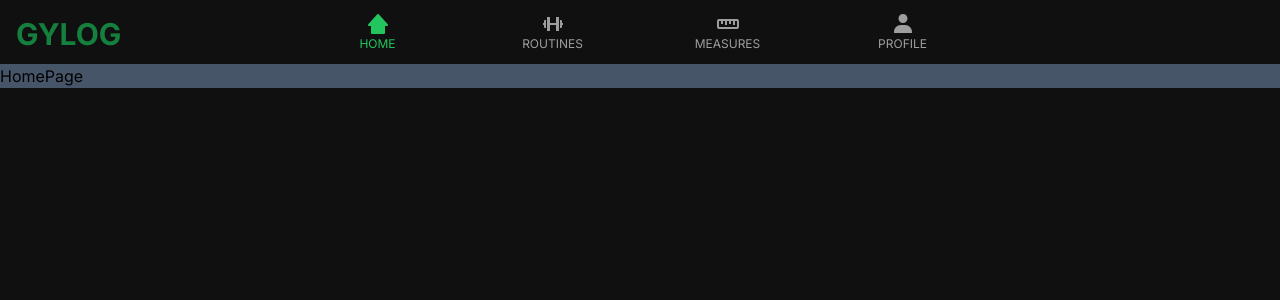
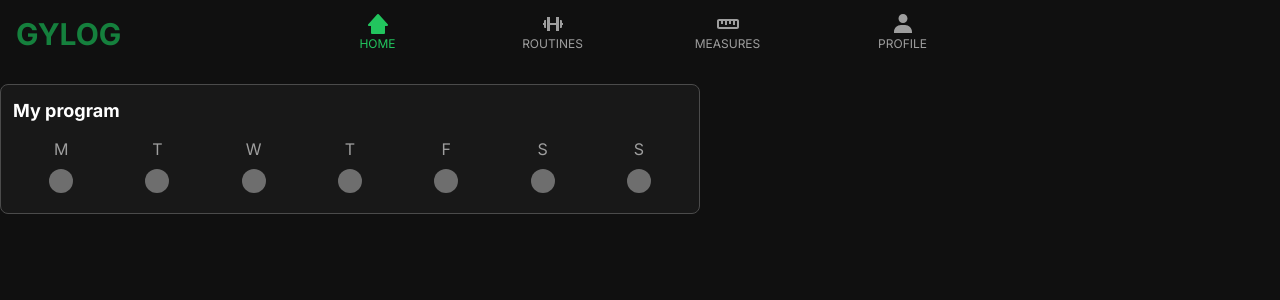
Before and after one commit to fabrizio411/gylog, a Next.js app: page / in a window 1280 px wide. Shown: the top 300 px of the page. Built offline with nearby package versions, Linux system fonts and the light colour scheme.

Commit message:
Add: Program card styles

```diff
--- a/app/(root)/(home)/page.tsx
+++ b/app/(root)/(home)/page.tsx
@@ -1,6 +1,10 @@
+import ProgramCard from '@/components/cards/ProgramCard'
+
 const HomePage = () => {
   return (
-    <main className='bg-slate-600'>HomePage</main>
+    <main className='main-container flex flex-col items-center'>
+      <ProgramCard />
+    </main>
   )
 }
 
--- a/app/globals.css
+++ b/app/globals.css
@@ -3,8 +3,8 @@
 @tailwind utilities;
 
 @layer components {
-    .main {
-        @apply text-xl
+    .main-container {
+        @apply w-full sm:w-[700px] mt-12 sm:mt-5
     }
 
     .button {
--- /dev/null
+++ b/components/cards/ProgramCard.tsx
@@ -0,0 +1,20 @@
+import Link from 'next/link'
+
+const ProgramCard = () => {
+  const days = ['m', 't', 'w', 't', 'f', 's', 's']
+  return (
+    <Link href='/program' className='block bg-dark-2 border border-dark-border hover:border-green-700 p-3 pb-5 rounded-lg w-11/12 sm:w-full'>
+      <h2 className='text-light-1 sm:text-lg font-bold mb-3'>My program</h2>
+      <div className='flex justify-around w-full'>
+        {days.map(day => (
+          <div className='flex flex-col items-center gap-2'>
+            <div className='uppercase text-xs sm:text-base text-light-2'>{day}</div>
+            <div className='w-4 h-4 sm:w-6 sm:h-6 bg-light-3 rounded-full'></div>
+          </div>
+        ))}
+      </div>
+    </Link>
+  )
+}
+
+export default ProgramCard
--- /dev/null
+++ b/components/icons/BackArrow.tsx
@@ -0,0 +1,7 @@
+const BackArrow = ({ className }: { className?: string }) => {
+  return (
+    <svg className={className} xmlns='http://www.w3.org/2000/svg' width='24' height='24' viewBox='0 0 24 24'><path d='M13.293 6.293 7.586 12l5.707 5.707 1.414-1.414L10.414 12l4.293-4.293z'></path></svg>
+  )
+}
+
+export default BackArrow
--- a/middleware.ts
+++ b/middleware.ts
@@ -8,6 +8,6 @@ export default withAuth({
 
 export const config = {
     matcher: [
-        '/((?!api|_next/static|_next/image|favicon.ico).*)'
+
     ]
 }
```
Also changed, not shown: 1 other file (tests, documents, lock files or other folders).
